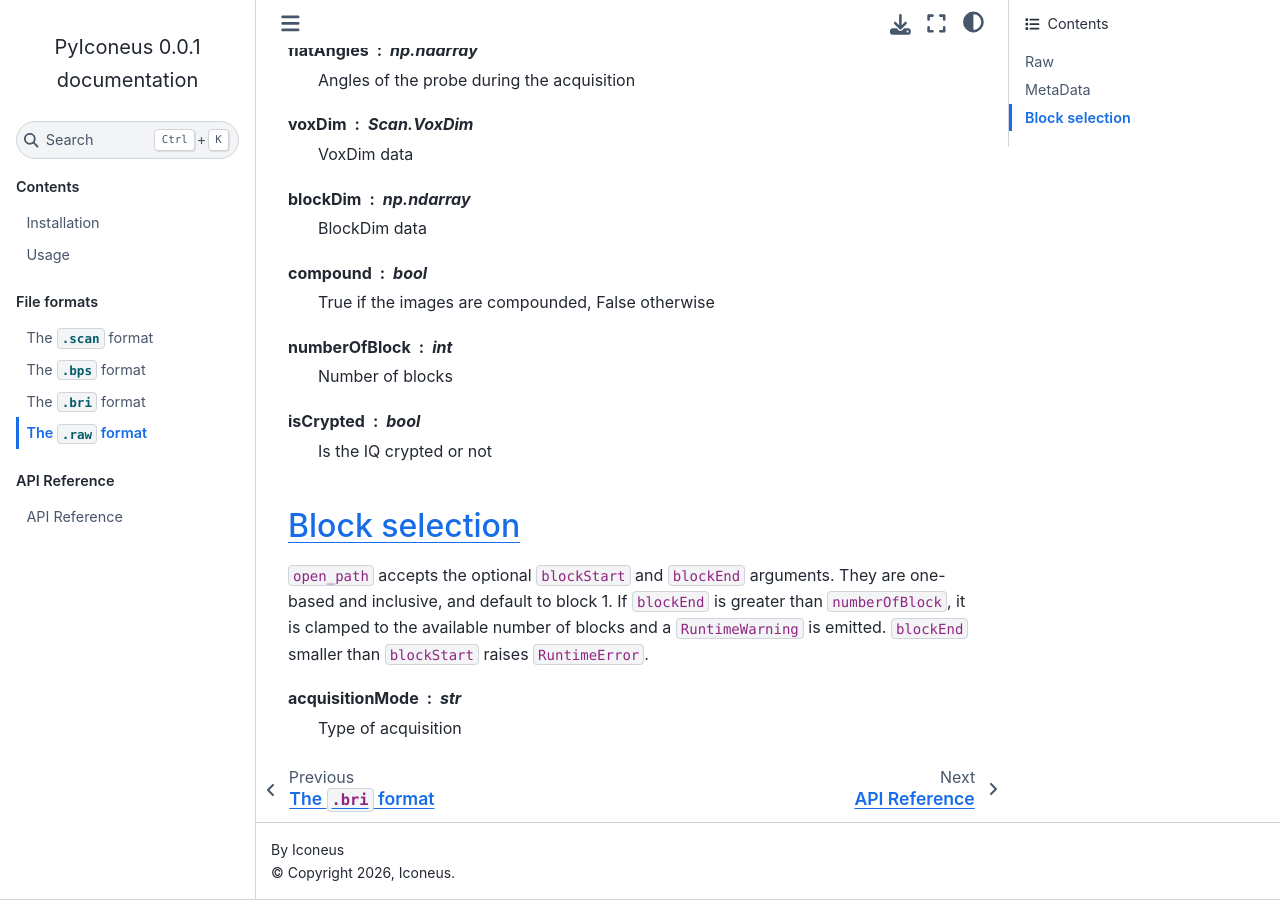
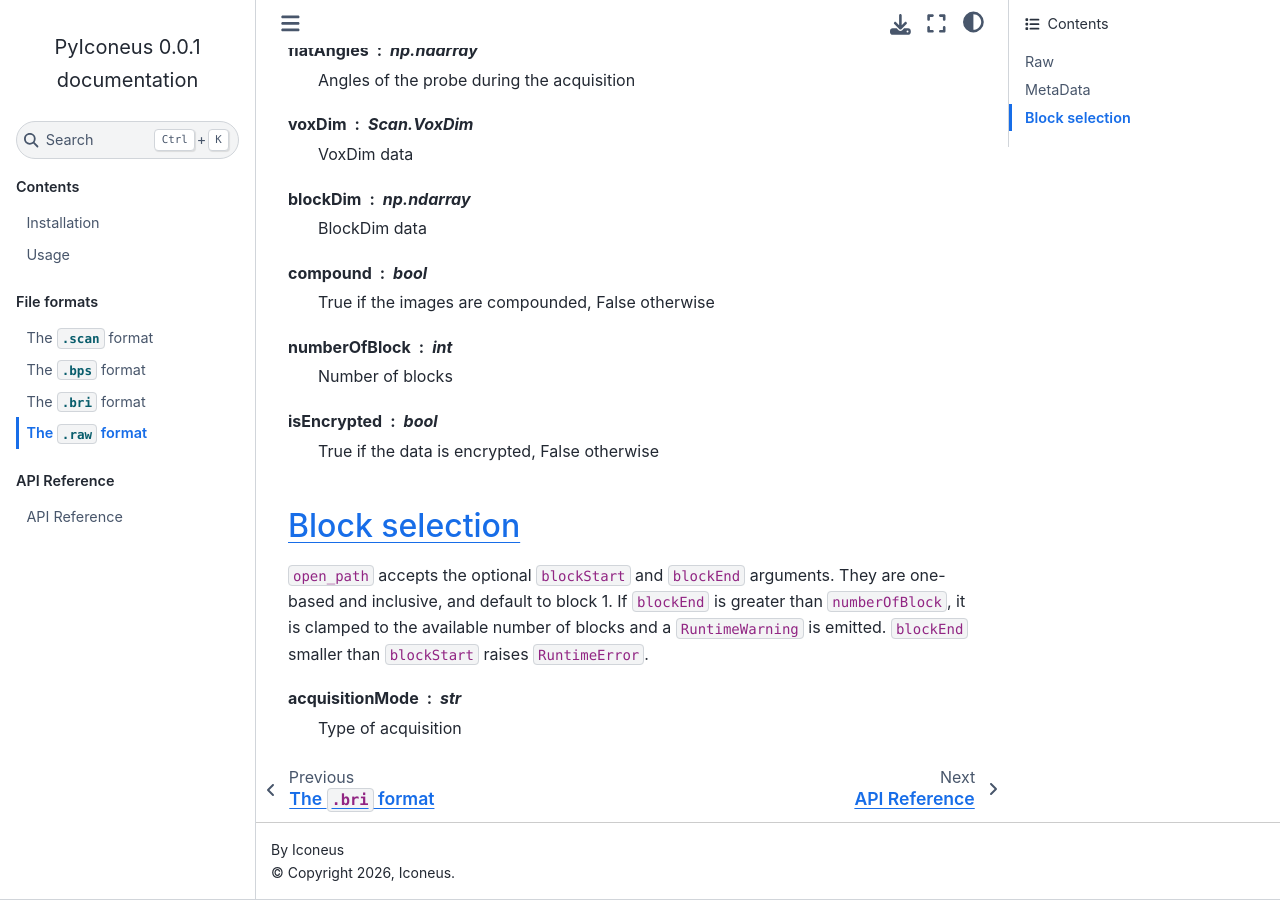
Before and after one commit to Iconeus/PyIconeus, a Sphinx documentation site: the page built from docs/raw_format.rst, in a window 1280 px wide and 900 px high, scrolled down 1363 px. Built offline with Sphinx 7.4.7 and the Sphinx Book theme 1.1.4, drawn with Linux system fonts in a browser that asks for light colours.

Commit message:
fix(docs): fixed doc according to previous changes

```diff
--- a/docs/raw_format.rst
+++ b/docs/raw_format.rst
@@ -61,8 +61,8 @@ compound : bool
 numberOfBlock : int
     Number of blocks
 
-isCrypted : bool
-	Is the IQ crypted or not
+isEncrypted : bool
+    True if the data is encrypted, False otherwise
 
 Block selection
 ---------------
--- a/docs/scan_format.rst
+++ b/docs/scan_format.rst
@@ -139,7 +139,7 @@ dim6 : :class:`~pyiconeus.models.Scan.Dim6`
 measuredTimes : list[float]
     List containing the times of every acquired block
 
-theoricalTimeIndices : list[int]
+theoreticalTimeIndices : list[int]
     Indices of the measuredTimes list
 
 probeToLabsTranslations : numpy.ndarray
```
